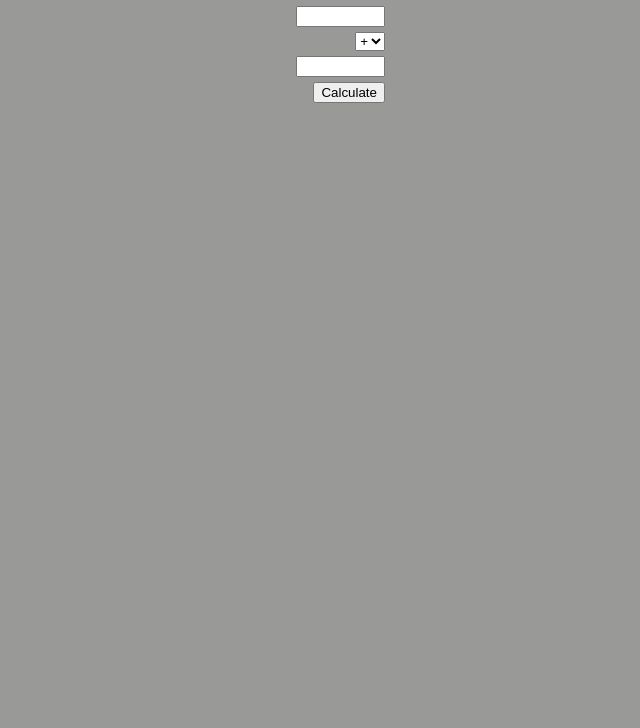
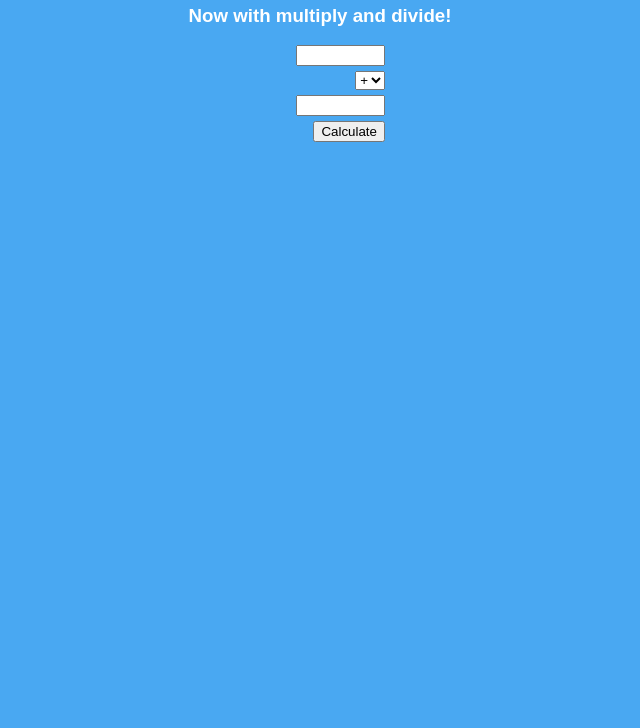
Before and after one commit to rbrigham/js-website, a plain HTML site: page index.html in a window 1280 px wide. Shown: the part 72-800 px from the top of the page, without its empty margins (320-960 px from the left). Drawn offline with Linux system fonts and the light colour scheme.

Commit message:
Update index.html

```diff
--- a/index.html
+++ b/index.html
@@ -5,10 +5,10 @@
   <title>Calculator</title>
   <style>
     html {
-      /*color: #fff;
-      background-color: #49a8f2; */
-      color: #000;
-      background-color: #999a98;
+      color: #fff;
+      background-color: #49a8f2;
+     /*color: #000;
+      background-color: #999a98;*/
       font-family: Arial, sans-serif;
       font-size: 1em;
       line-height: 1.1;
@@ -44,13 +44,14 @@
 <body>
   <div id="content">
     <h1>Simple Calculator Service</h1>
+    <h3>Now with multiply and divide!</h3>
     <div id="calculator">
       <input id="a" type="text" name="a" size="8" /><br/>
       <select id="operation" name="operation">
 	<option value="add" selected>+</option>
 	<option value="subtract">-</option>
-	<!--<option value="multiply">*</option>
-	<option value="divide">/</option> -->
+	<option value="multiply">*</option>
+	<option value="divide">/</option>
       </select><br/>
       <input id="b" type="text" name="b" size="8" /><br/>
       <button id="calculate" name="calculate">Calculate</button><br/><br/>
```
